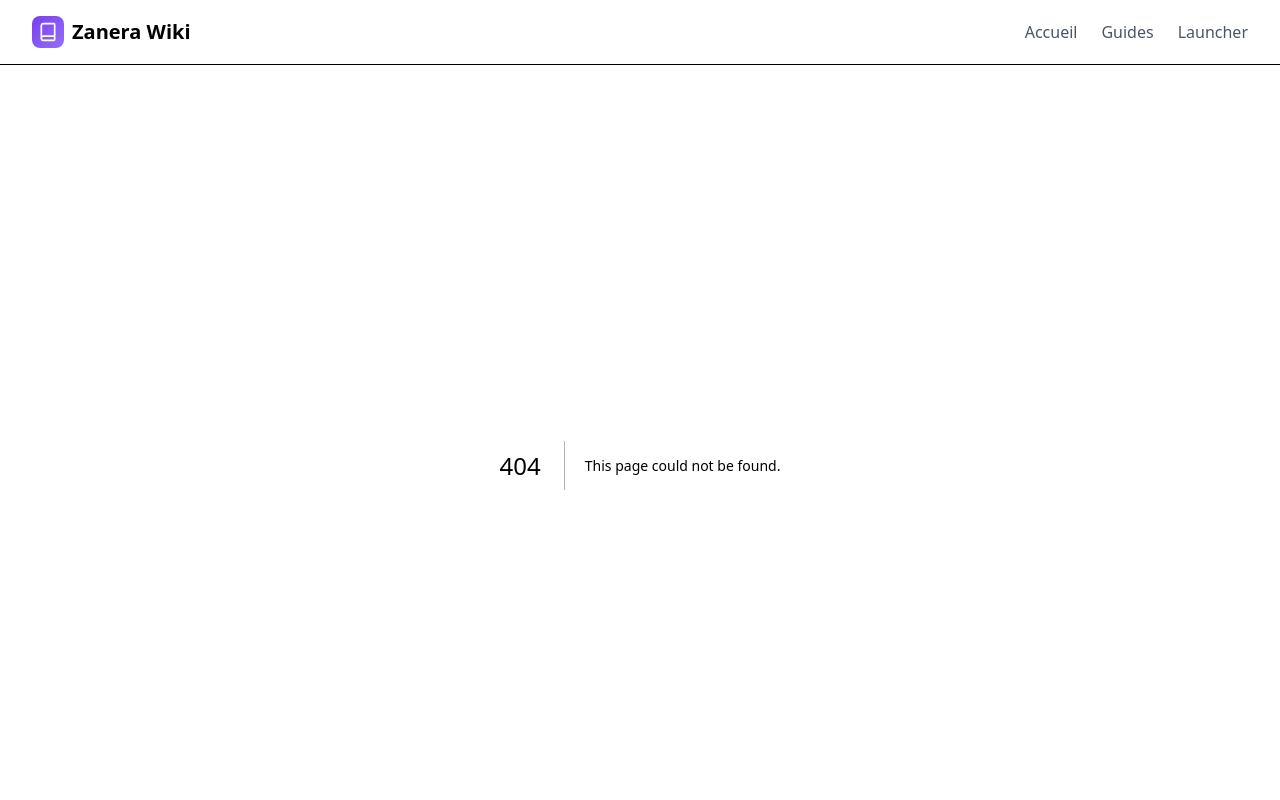
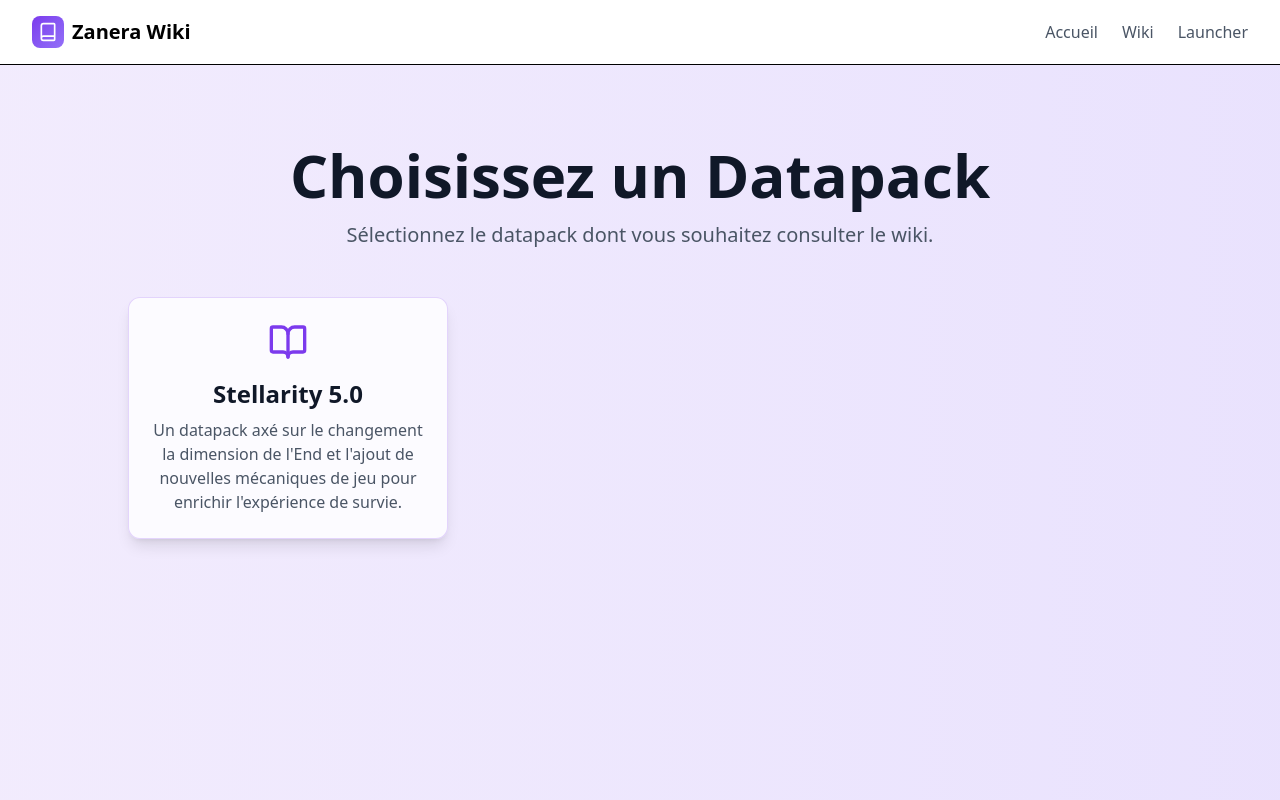
Before and after one commit to FlorianBeudaert/Zenera, a Next.js app: page /wiki in a window 1280 px wide. Before the commit this address had no page. Shown: the top 800 px of the page. Built offline with nearby package versions, Linux system fonts and the light colour scheme.

Commit message:
feat : wikichoice created

```diff
--- /dev/null
+++ b/src/app/wiki/page.tsx
@@ -0,0 +1,35 @@
+import { BookOpen } from 'lucide-react';
+
+const datapacks = [
+  { id: 'stellarity', name: 'Stellarity 5.0', description: `Un datapack axé sur le changement la dimension de l'End et l'ajout de nouvelles mécaniques de jeu pour enrichir l'expérience de survie.` },
+];
+
+export default function WikiDatapackChoice() {
+  return (
+    <div className="min-h-screen bg-gradient-to-r from-primary/10 to-primary-hover/20 py-20 px-4">
+      <div className="max-w-4xl mx-auto text-center mb-12">
+        <h1 className="text-5xl md:text-6xl font-bold text-gray-900 mb-4">
+          Choisissez un Datapack
+        </h1>
+        <p className="text-xl text-gray-600">
+          Sélectionnez le datapack dont vous souhaitez consulter le wiki.
+        </p>
+      </div>
+      <div className="grid grid-cols-1 sm:grid-cols-2 md:grid-cols-3 gap-8 max-w-5xl mx-auto">
+        {datapacks.map((dp) => (
+          <a
+            key={dp.id}
+            href={`/wiki/${dp.id}`}
+            className="group bg-white/80 rounded-xl shadow-lg p-6 flex flex-col items-center transition-transform hover:-translate-y-2 hover:shadow-2xl border border-primary/20"
+          >
+            <BookOpen className="w-10 h-10 text-primary mb-4 group-hover:text-primary-hover transition-colors" />
+            <h2 className="text-2xl font-bold text-gray-900 mb-2 group-hover:text-primary">
+              {dp.name}
+            </h2>
+            <p className="text-gray-600 text-center">{dp.description}</p>
+          </a>
+        ))}
+      </div>
+    </div>
+  );
+}
--- a/src/components/Footer.tsx
+++ b/src/components/Footer.tsx
@@ -5,7 +5,7 @@ const sections = [
         title: 'Navigation',
         links: [
             { label: 'Accueil', href: '/' },
-            { label: 'Guides', href: '/guides' },
+            { label: 'Wiki', href: '/wiki' },
             { label: 'Launcher', href: '/launcher' },
         ],
     },
--- a/src/components/Header.tsx
+++ b/src/components/Header.tsx
@@ -4,7 +4,7 @@ import { Book, Menu } from 'lucide-react';
 
 const navLinks = [
     { href: '/', label: 'Accueil' },
-    { href: '/guides', label: 'Guides' },
+    { href: '/wiki', label: 'Wiki' },
     { href: '/launcher', label: 'Launcher' },
 ];
 
```
